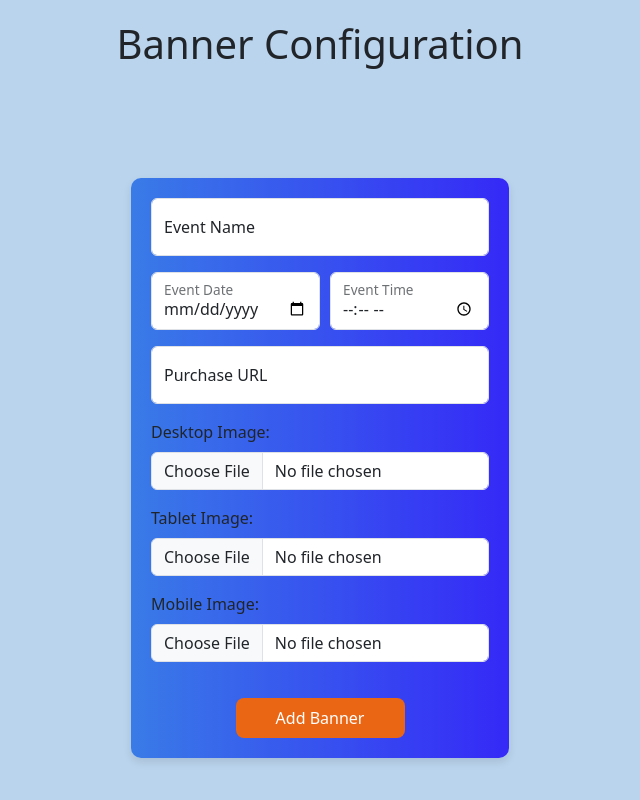
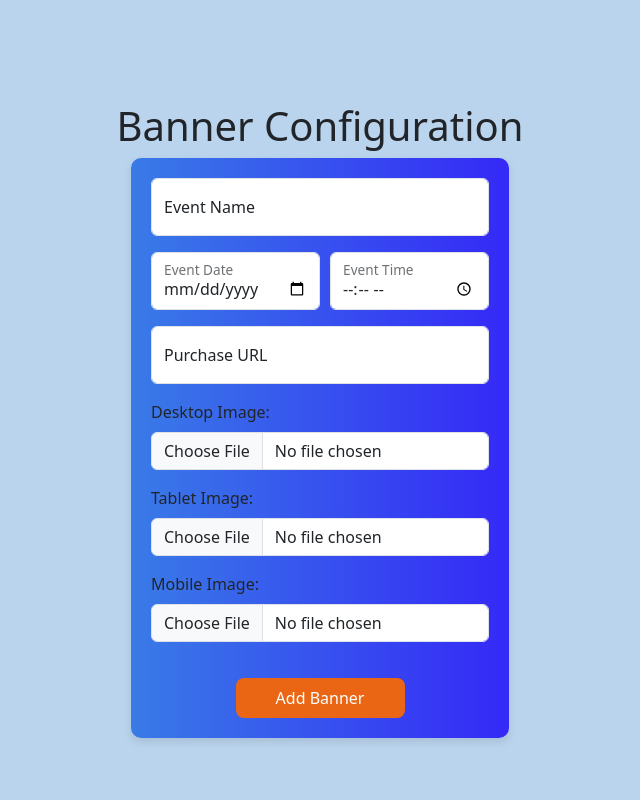
Before and after one commit to Orion696/Proyecto-Boletia, a React (Create React App) app in the folder boletia-app/: page / in a window 1280 px wide. Shown: the top 800 px of the page, without its empty margins (320-960 px from the left). Built offline with nearby package versions, Linux system fonts and the light colour scheme.

Commit message:
ajustes en estilos

```diff
--- a/boletia-app/src/components/BannerForm/BannerForm.js
+++ b/boletia-app/src/components/BannerForm/BannerForm.js
@@ -65,6 +65,7 @@ function BannerForm({ onAddBanner }) {
 
   return (
     <div className="banner-form-container">
+      <h1>Banner Configuration</h1>
       <form className="banner-form" onSubmit={handleSubmit}>
         <div className="form-floating mb-3">
           <input
--- a/boletia-app/src/pages/Home/Home.css
+++ b/boletia-app/src/pages/Home/Home.css
@@ -4,9 +4,3 @@
   align-items: center;
   padding: 20px;
 }
-
-.home h1 {
-  margin-bottom: 0px;
-  text-align: center;
-  width: 100%;
-}
--- a/boletia-app/src/pages/Home/Home.js
+++ b/boletia-app/src/pages/Home/Home.js
@@ -18,7 +18,6 @@ function Home() {
 
   return (
     <div className="home">
-      <h1>Banner Configuration</h1>
       <BannerForm onAddBanner={addBanner} />
       <BannerList banners={banners} onDeleteBanner={deleteBanner} />
     </div>
```
